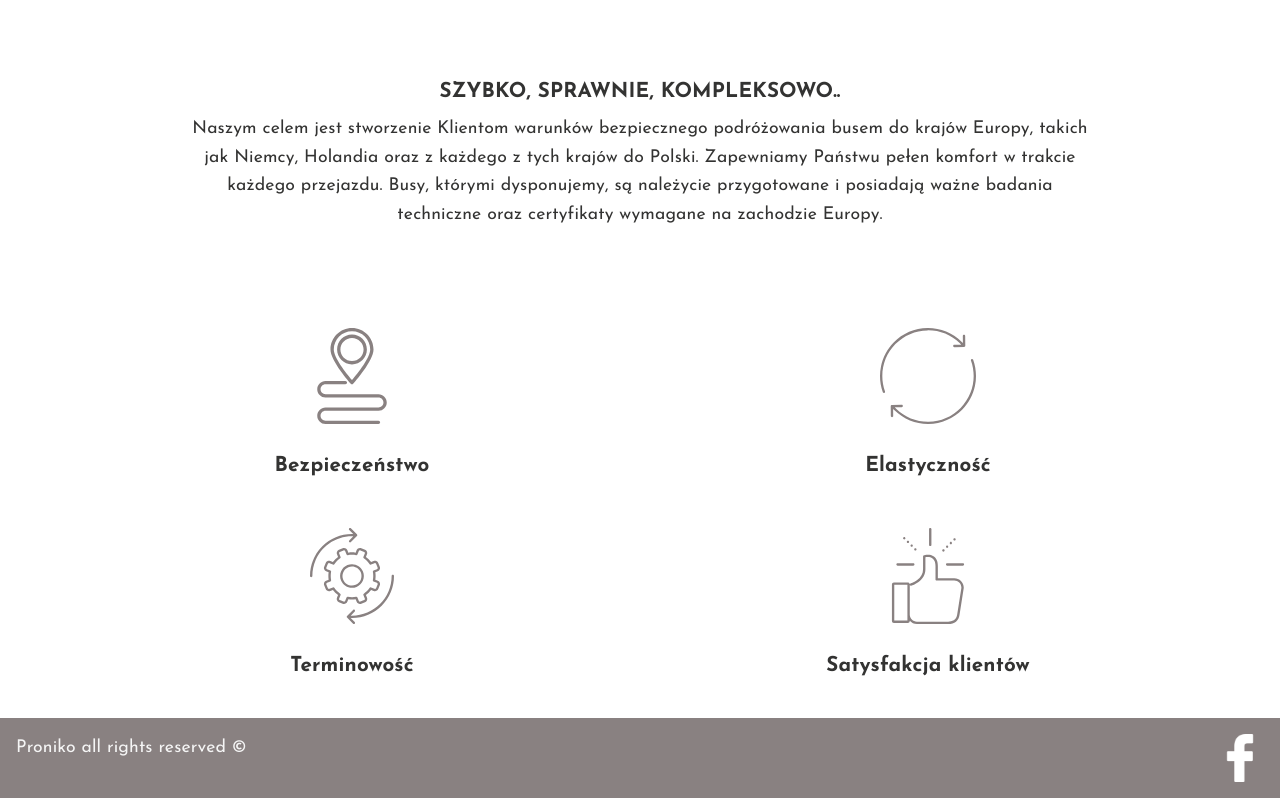
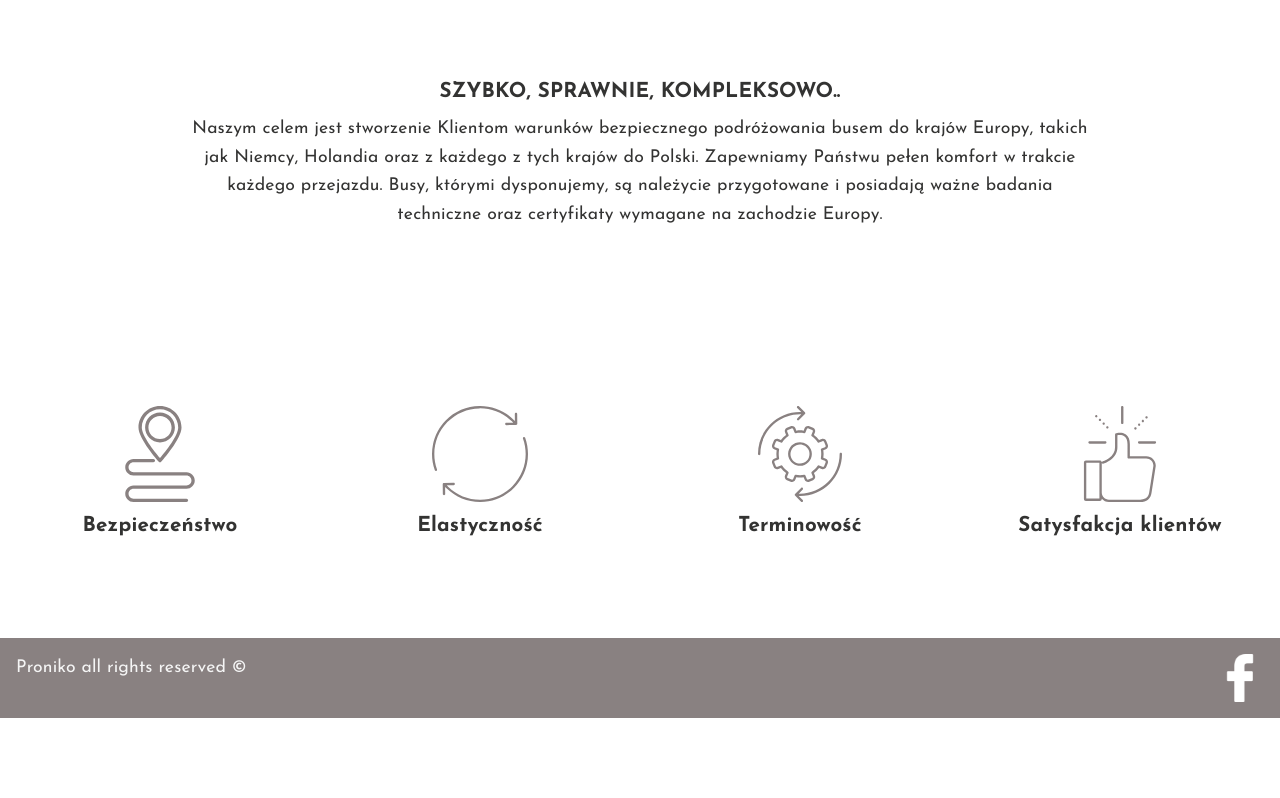
Before and after one commit to PiotrNazaruk/Proniko---react-website, a Gatsby site: page /about in a window 1280 px wide. Shown: the part 202-1000 px from the top of the page. After the commit the page ends 920 px from the top, so only its background shows below. Built offline with nearby package versions, Linux system fonts and the light colour scheme; Gatsby itself is replaced by a stand-in of ours.

Commit message:
about css modyfied

```diff
--- a/src/styles/about-header.scss
+++ b/src/styles/about-header.scss
@@ -62,9 +62,9 @@
   justify-content: center;
   align-items: center;
   @include desktop{
-    height: 50vh;
+    height: 40vh;
     flex-direction: row;
-    flex-wrap: wrap;
+
   }
 
   .icon-box{
--- a/src/styles/offer.scss
+++ b/src/styles/offer.scss
@@ -43,7 +43,7 @@
   display: flex;
   justify-content: space-around;
   align-items: center;
-  width: 80%;
+  width: 90%;
   margin: 0 auto;
   flex-direction: column;
   text-align: center;
```
